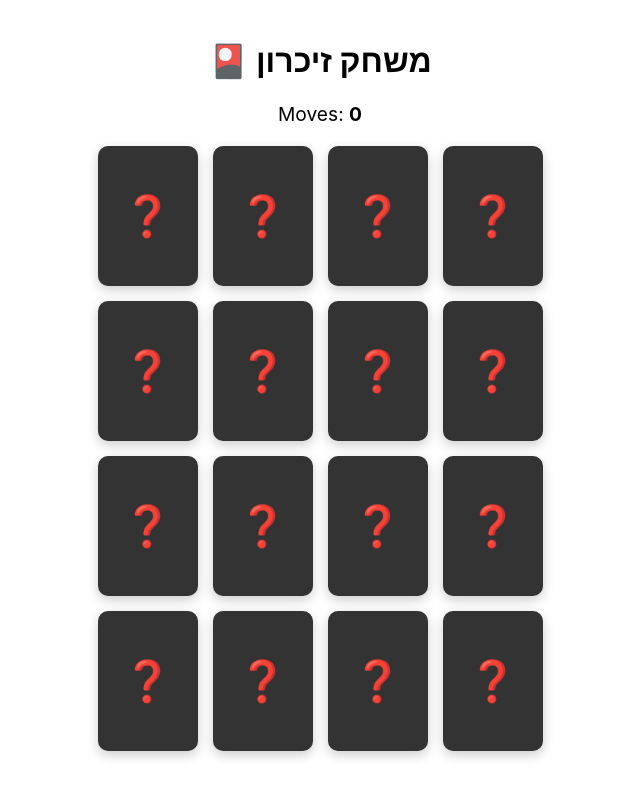
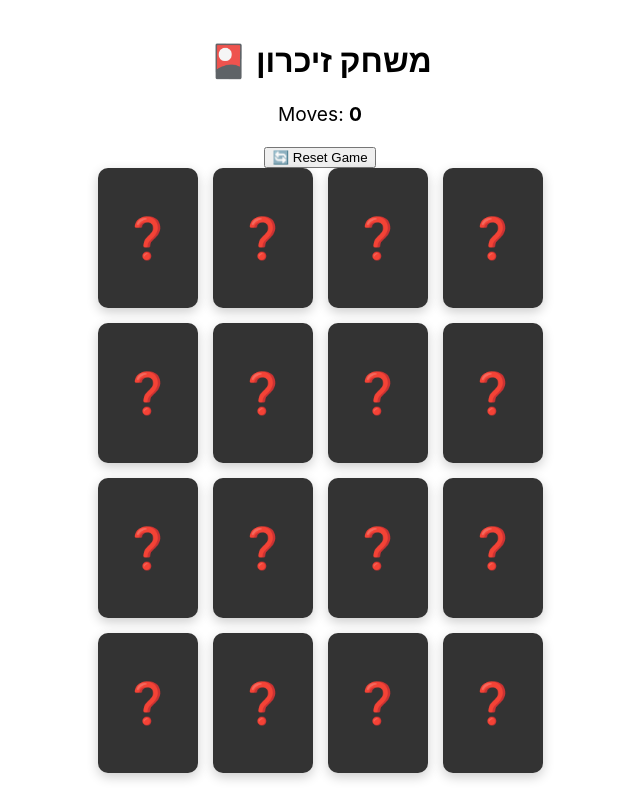
Before and after one commit to LiorAzar10/memory-game, a React (Create React App) app: page / in a window 1280 px wide. Shown: the whole page, without its empty margins (320-960 px from the left). Built offline with nearby package versions, Linux system fonts and the light colour scheme.

Commit message:
Level 5: victory message and reset game button

```diff
--- a/src/App.js
+++ b/src/App.js
@@ -13,6 +13,7 @@ function App() {
 
   const [cards, setCards] = useState([]);
   const [selectedCards, setSelectedCards] = useState([]);
+  const [gameWon, setGameWon] = useState(false);
 
 function shuffleArray(array) {
   return array
@@ -76,13 +77,27 @@ function shuffleArray(array) {
       }
 
      }
+    if(pairsCounter == emojis.length) {setGameWon(true)};
+
      setTimeout(() => {
-     if(pairsCounter == emojis.length)
-     {
-        alert(`victory! you won in ${movesCounter} movess`);
-     }
     }, 500);
 
+  }
+
+  const startNewGame = () => {
+    const doubled = [...emojis, ...emojis].map((emoji, index) => ({
+      id: index,
+      value: emoji,
+      isFlipped: false,
+      isMatched: false
+    }));
+
+    const shuffled = shuffleArray(doubled);
+    setCards(shuffled);
+    setSelectedCards([]);
+    movesCounter = 0;
+    pairsCounter = 0;
+    setGameWon(false);
   }
 
   return (
@@ -91,6 +106,14 @@ function shuffleArray(array) {
       <div className="moves-counter">
         Moves: <strong>{movesCounter}</strong>
       </div>
+      {gameWon && (
+    <div className="win-message">
+      🎉 Congratulations! You won the game in {movesCounter} moves!
+    </div>
+  )}
+  <button className="reset-button" onClick={startNewGame}>
+    🔄 Reset Game
+  </button>
       <div className="grid">
         {cards.map((card) => (
           <Card
```
